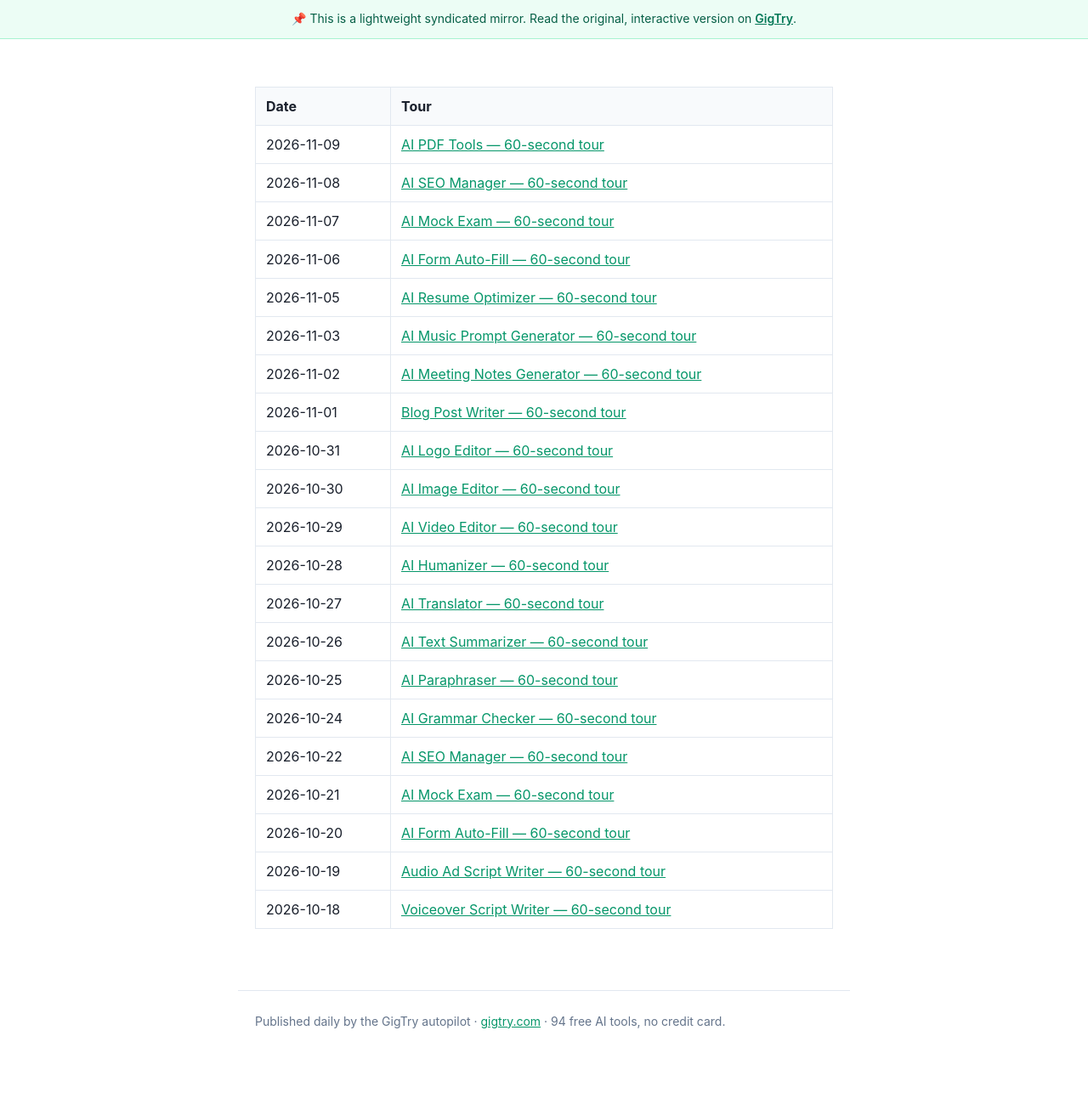
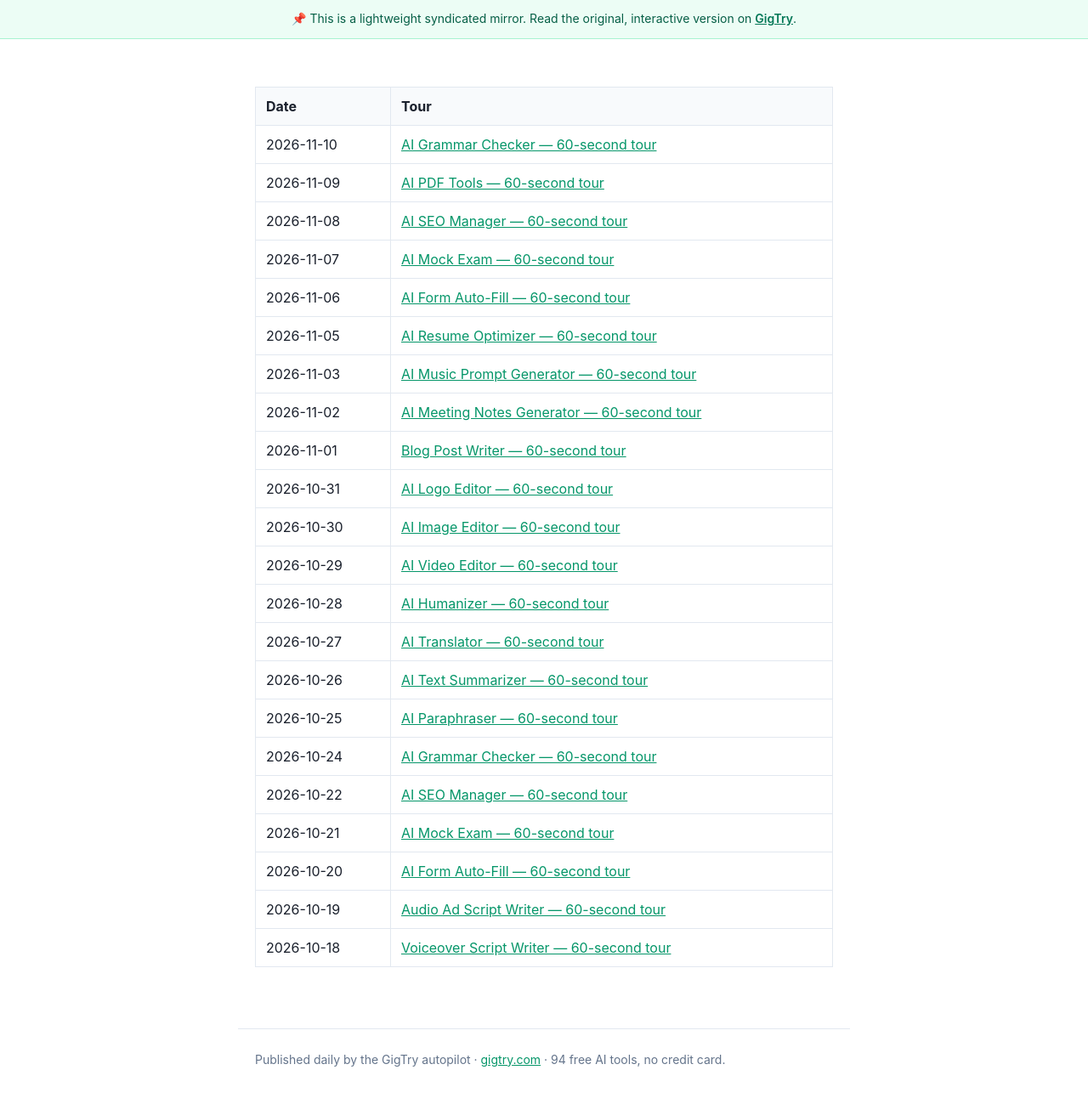
Before and after one commit to gigtryinfo-dev/gigtry-public, a Jekyll site: the page built from posts/daily/index.md, in a window 1280 px wide. Shown: the whole page at 85% size. Built offline with Jekyll 4.4.1, drawn with Linux system fonts in a browser that asks for light colours; before the commit the page ends 1254 px from its top, so only the background shows below that.

Commit message:
daily index: 2026-11-10

```diff
--- a/posts/daily/index.md
+++ b/posts/daily/index.md
@@ -7,6 +7,7 @@ mirror: gigtry-public
 
 | Date | Tour |
 |------|------|
+| 2026-11-10 | [AI Grammar Checker — 60-second tour](https://gigtryinfo-dev.github.io/gigtry-public/posts/daily/2026-11-10-grammar-checker.html) |
 | 2026-11-09 | [AI PDF Tools — 60-second tour](https://gigtryinfo-dev.github.io/gigtry-public/posts/daily/2026-11-09-ai-pdf-tools.html) |
 | 2026-11-08 | [AI SEO Manager — 60-second tour](https://gigtryinfo-dev.github.io/gigtry-public/posts/daily/2026-11-08-ai-seo-manager.html) |
 | 2026-11-07 | [AI Mock Exam — 60-second tour](https://gigtryinfo-dev.github.io/gigtry-public/posts/daily/2026-11-07-ai-mock-exam.html) |
```
